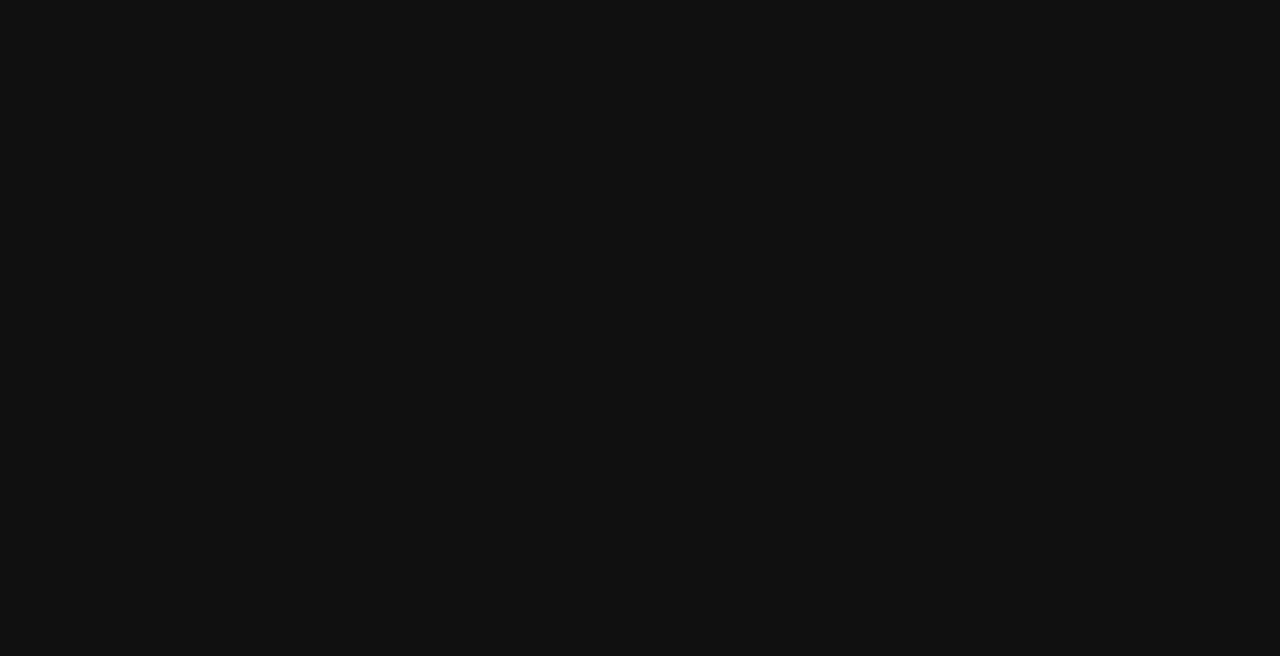
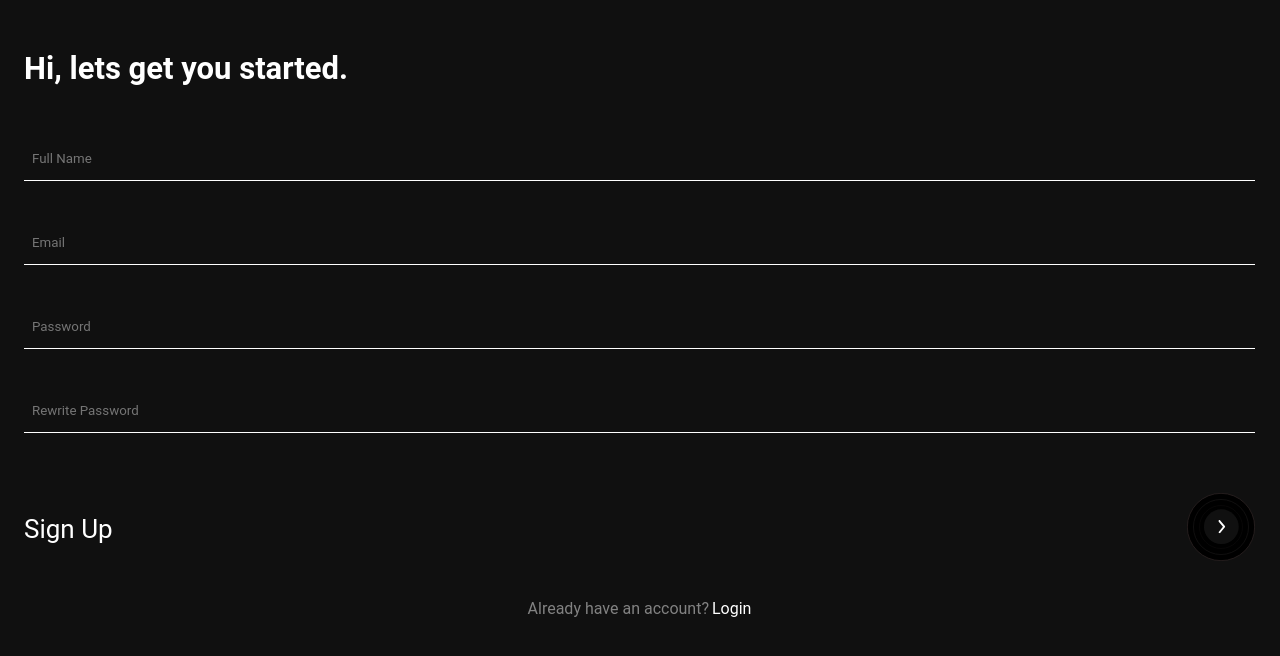
Before and after one commit to unegbuclinton/projectmanagement, a React (Create React App) app: page /sign-up in a window 1280 px wide. Before the commit this address had no page. Shown: the top 656 px of the page. Built offline with nearby package versions, Linux system fonts and the light colour scheme.

Commit message:
build sign-up page ui

```diff
--- a/src/Routes/RoutePath.tsx
+++ b/src/Routes/RoutePath.tsx
@@ -1,6 +1,7 @@
 import { Outlet } from 'react-router-dom';
 import LandingPage from '../pages/LandingPage';
 import LoginPage from '../pages/Login';
+import SignUp from '../pages/SignUp';
 import Test from '../pages/test/test';
 
 const routePaths = [
@@ -12,7 +13,10 @@ const routePaths = [
     path: '/login',
     element: <LoginPage />,
   },
-
+  {
+    path: '/sign-up',
+    element: <SignUp />,
+  },
   {
     path: '/test',
     element: <Test />,
--- a/src/pages/Login/index.tsx
+++ b/src/pages/Login/index.tsx
@@ -4,7 +4,7 @@ import ErrorMessage from '../../components/atoms/ErrorMessage';
 import InputField from '../../components/atoms/input/Input';
 import { DPIconStartBtn } from '../../icons';
 import { loginSchema } from '../../validation/Schema';
-import { LoginForm, LoginHeader, LoginWrapper } from './styles';
+import { LoginForm, LoginHeader, LoginWrapper, NavigateLink } from './styles';
 
 const LoginPage: React.FC<{}> = () => {
   interface values {
@@ -65,7 +65,7 @@ const LoginPage: React.FC<{}> = () => {
           </button>
         </div>
         <p className="added-info">Don’t have an account?</p>
-        <span> Sign Up</span>
+        <NavigateLink to="/sign-up"> Sign Up</NavigateLink>
       </LoginForm>
     </LoginWrapper>
   );
--- a/src/pages/Login/styles.tsx
+++ b/src/pages/Login/styles.tsx
@@ -1,3 +1,4 @@
+import { Link } from 'react-router-dom';
 import styled from 'styled-components';
 import { COLORS } from '../../constants/colors';
 import { FONTSIZES } from '../../constants/fonts';
@@ -49,10 +50,12 @@ export const LoginForm = styled.form`
     font-size: ${FONTSIZES.base};
     margin-bottom: 1.6rem;
   }
-  span {
-    font-size: ${FONTSIZES.base};
-    display: flex;
-    justify-content: center;
-    color: ${COLORS.white};
-  }
 `;
+
+export const NavigateLink = styled(Link)`
+  font-size: ${FONTSIZES.base};
+  display: flex;
+  justify-content: center;
+  color: ${COLORS.white};
+  text-decoration: none;
+`;
--- a/src/pages/SignUp/index.tsx
+++ b/src/pages/SignUp/index.tsx
@@ -5,7 +5,7 @@ import InputField from '../../components/atoms/input/Input';
 import { DPIconStartBtn } from '../../icons';
 import { SignUpSchema } from '../../validation/SignUpSchema/SignUpSchema';
 import {
-    AddedInfo,
+  AddedInfo,
   InputWrapper,
   NavigateLink,
   OctaBoxContainer,
@@ -15,9 +15,7 @@ import {
   SignUpWrapper,
   SubmitButton,
 } from './styles';
-
 interface AppProps {}
-
 const SignUp: React.FC<AppProps> = ({}) => {
   interface values {
     fullName: string;
@@ -34,13 +32,13 @@ const SignUp: React.FC<AppProps> = ({}) => {
     },
     validationSchema: SignUpSchema,
     onSubmit: (values: values) => {
-        console.log(values)
-    }
+      console.log(values);
+    },
   });
   return (
     <SignUpWrapper>
       <SignUpHeader>Hi, lets get you started.</SignUpHeader>
-      <SignUpForm>
+      <SignUpForm onSubmit={formik.handleSubmit}>
         <InputWrapper>
           <InputField
             type="text"
@@ -56,7 +54,6 @@ const SignUp: React.FC<AppProps> = ({}) => {
             <ErrorMessage text={formik.errors.fullName} />
           ) : null}
         </InputWrapper>
-
         <InputWrapper>
           <InputField
             type="text"
@@ -72,7 +69,6 @@ const SignUp: React.FC<AppProps> = ({}) => {
             <ErrorMessage text={formik.errors.email} />
           ) : null}
         </InputWrapper>
-
         <InputWrapper>
           <InputField
             type="text"
@@ -88,7 +84,6 @@ const SignUp: React.FC<AppProps> = ({}) => {
             <ErrorMessage text={formik.errors.password} />
           ) : null}
         </InputWrapper>
-
         <InputWrapper>
           <InputField
             type="text"
@@ -105,13 +100,14 @@ const SignUp: React.FC<AppProps> = ({}) => {
           ) : null}
         </InputWrapper>
         <OctaBoxContainer>
-            <OctaText>Sign Up</OctaText>
-            <SubmitButton type='submit'>
-                <DPIconStartBtn />
-            </SubmitButton>
-            <AddedInfo>Already have an account?</AddedInfo>
-            <NavigateLink>Login</NavigateLink>
+          <OctaText>Sign Up</OctaText>
+          <SubmitButton type="submit">
+            <DPIconStartBtn />
+          </SubmitButton>
         </OctaBoxContainer>
+        <AddedInfo>
+          Already have an account?<NavigateLink to="/login">Login</NavigateLink>
+        </AddedInfo>
       </SignUpForm>
     </SignUpWrapper>
   );
--- a/src/pages/SignUp/styles.tsx
+++ b/src/pages/SignUp/styles.tsx
@@ -1,21 +1,60 @@
-import styled from 'styled-components'
+import { Link } from 'react-router-dom';
+import styled from 'styled-components';
+import { COLORS } from '../../constants/colors';
+import { FONTSIZES } from '../../constants/fonts';
 
-export const SignUpWrapper = styled.div``
+export const SignUpWrapper = styled.div`
+  padding: 5rem 2.5rem 5rem 2.4rem;
+`;
 
-export const SignUpHeader = styled.h1``
+export const SignUpHeader = styled.h1`
+  font-size: ${FONTSIZES.huge};
+  color: ${COLORS.white};
+  font-weight: 600;
+  margin-bottom: 5rem;
+`;
 
-export const SignUpForm = styled.form``
+export const SignUpForm = styled.form``;
 
-export const InputWrapper = styled.div``
+export const InputWrapper = styled.div`
+  margin-bottom: 2.4rem;
+  .signup-input {
+    background-color: transparent;
+    border-bottom: 1px solid ${COLORS.white};
+    padding-left: 0.8rem;
+    margin-bottom: 1.6rem;
+  }
+`;
 
-export const ErrorMessage = styled.p``
+export const OctaBoxContainer = styled.div`
+  display: flex;
+  justify-content: space-between;
+  align-items: center;
+  margin-bottom: 3.5rem;
+  margin-top: 4.4rem;
+`;
 
-export const OctaBoxContainer = styled.div``
+export const OctaText = styled.p`
+  color: ${COLORS.white};
+  font-size: ${FONTSIZES.xxxlarge};
+`;
 
-export const OctaText = styled.p``
+export const SubmitButton = styled.button`
+  background: transparent;
+  border: none;
+`;
 
-export const SubmitButton = styled.button``
+export const AddedInfo = styled.p`
+  display: flex;
+  justify-content: center;
+  color: rgba(255, 255, 255, 0.48);
+  font-size: ${FONTSIZES.base};
+  margin-bottom: 1.6rem;
+`;
 
-export const AddedInfo = styled.p``
-
-export const NavigateLink = styled.span``
+export const NavigateLink = styled(Link)`
+  font-size: ${FONTSIZES.base};
+  padding-left: 0.3rem;
+  color: ${COLORS.white};
+  text-decoration: none;
+`;
--- a/src/validation/SignUpSchema/SignUpSchema.tsx
+++ b/src/validation/SignUpSchema/SignUpSchema.tsx
@@ -5,6 +5,6 @@ export const SignUpSchema = Yup.object({
   email: Yup.string().email('Invalid Email').required('Email is Required'),
   password: Yup.string().required('Password is Required'),
   repeatPassword: Yup.string()
-    .oneOf([Yup.ref('password'), null], 'Passwords must match')
-    .required('Passwords do not match'),
+    .oneOf([Yup.ref('password'), null], 'Passwords ')
+    .required('Passwords is required'),
 });
```
